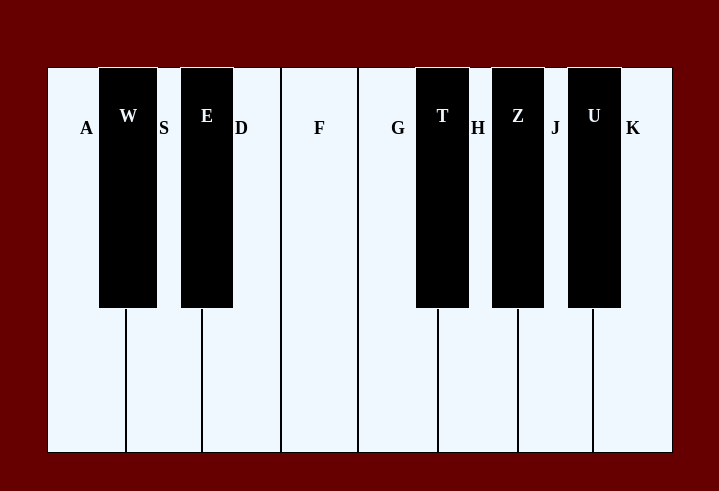
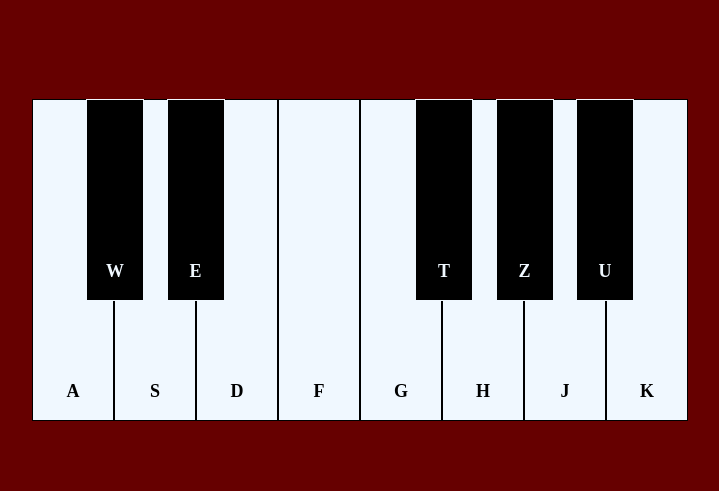
Before and after one commit to pianopanda95/OneOctavePiano, a plain HTML site: page index.html in a window 1280 px wide. Shown: the part 69-560 px from the top of the page, without its empty margins (280-999 px from the left). Drawn offline with Linux system fonts and the light colour scheme.

Commit message:
correct key-widths

```diff
--- a/main.css
+++ b/main.css
@@ -6,7 +6,7 @@ body {
     font-weight: 700;
 }
 
-.keyboard, #black-keys-container, #white-keys-container {
+div, .keyboard, #black-keys-container, #white-keys-container {
     display: flex;
 }
 
@@ -19,49 +19,38 @@ body {
     justify-content: center;
 }
 
-/* div {
-    border: 1px solid greenyellow;
-    padding: 20px;
-} */
-
 #black-keys-container {
-    align-items: stretch;
-    column-gap: 1.2em;
+    column-gap: 1.25em;
     height: 40%;
 }
 
 #white-keys-container {
-    align-items: stretch;
     height: 100%;
 }
 
 .key {
     flex-grow: 1;
-    /* justify-content: bottom; */
+    flex-direction: column-reverse;
 }
-
-/* .key.hide {
-    visibility: hidden;
-} */
 
 .key.white {
     background-color: aliceblue;
     color: black;
     border: 1px solid black;
-    padding: 2rem;
     height: 40vh;
+    width: 5rem;
 }
 
 .key.black {
     background-color: black;
     color: aliceblue;
     border: 1px solid aliceblue;
-    padding: 1.25rem;
     height: 25vh;
+    width: 3.5rem;
     margin-bottom: -40vh;
     z-index: 1;
 }
 
 .key.black.push {
-    margin-right: 10rem;
+    margin-right: 10.5rem;
 }
```
